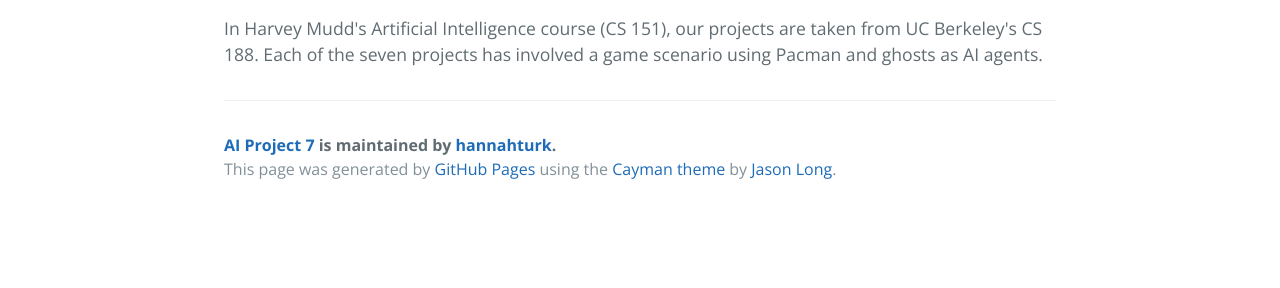
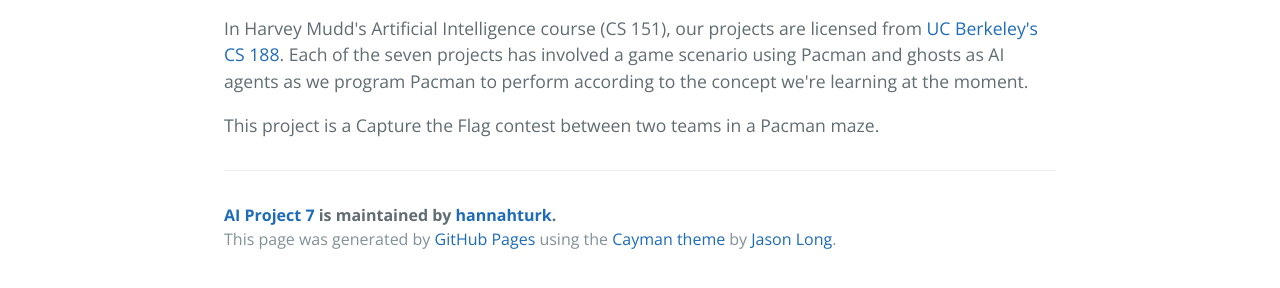
Before and after one commit to hannahturk/AIProject7, a plain HTML site: page index.html in a window 1280 px wide. Shown: the part 470-758 px from the top of the page. Drawn offline with nearby package versions, Linux system fonts and the light colour scheme.

```diff
--- a/index.html
+++ b/index.html
@@ -22,7 +22,9 @@
       <h1>
 <a id="project-7-pacman-capture-the-flag" class="anchor" href="#project-7-pacman-capture-the-flag" aria-hidden="true"><span class="octicon octicon-link"></span></a>PROJECT 7: PACMAN CAPTURE THE FLAG</h1>
 
-<p>In Harvey Mudd's Artificial Intelligence course (CS 151), our projects are taken from UC Berkeley's CS 188. Each of the seven projects has involved a game scenario using Pacman and ghosts as AI agents. </p>
+<p>In Harvey Mudd's Artificial Intelligence course (CS 151), our projects are licensed from <a href="http://ai.berkeley.edu">UC Berkeley's CS 188</a>. Each of the seven projects has involved a game scenario using Pacman and ghosts as AI agents as we program Pacman to perform according to the concept we're learning at the moment.</p>
+
+<p>This project is a Capture the Flag contest between two teams in a Pacman maze. </p>
 
       <footer class="site-footer">
         <span class="site-footer-owner"><a href="https://github.com/hannahturk/AIProject7">AI Project 7</a> is maintained by <a href="https://github.com/hannahturk">hannahturk</a>.</span>
--- a/params.json
+++ b/params.json
@@ -1 +1 @@
-{"name":"AI Project 7","tagline":"A website to illustrate the ideas behind my final AI project.","body":"# PROJECT 7: PACMAN CAPTURE THE FLAG\r\n\r\nIn Harvey Mudd's Artificial Intelligence course (CS 151), our projects are taken from UC Berkeley's CS 188. Each of the seven projects has involved a game scenario using Pacman and ghosts as AI agents. \r\n","google":"","note":"Don't delete this file! It's used internally to help with page regeneration."}
+{"name":"AI Project 7","tagline":"A website to illustrate the ideas behind my final AI project.","body":"# PROJECT 7: PACMAN CAPTURE THE FLAG\r\n\r\nIn Harvey Mudd's Artificial Intelligence course (CS 151), our projects are licensed from [UC Berkeley's CS 188](http://ai.berkeley.edu). Each of the seven projects has involved a game scenario using Pacman and ghosts as AI agents as we program Pacman to perform according to the concept we're learning at the moment.\r\n\r\nThis project is a Capture the Flag contest between two teams in a Pacman maze. \r\n","google":"","note":"Don't delete this file! It's used internally to help with page regeneration."}
```
